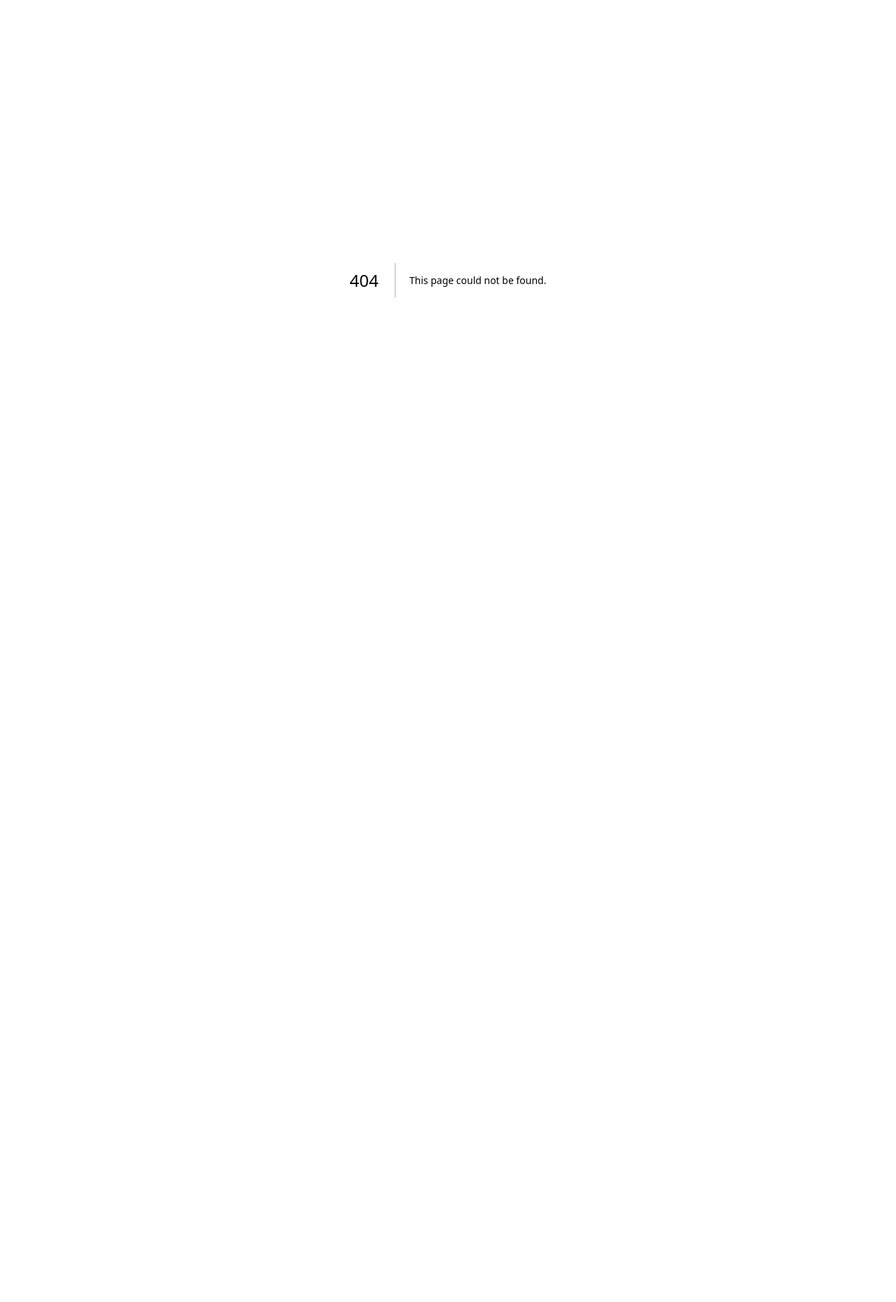
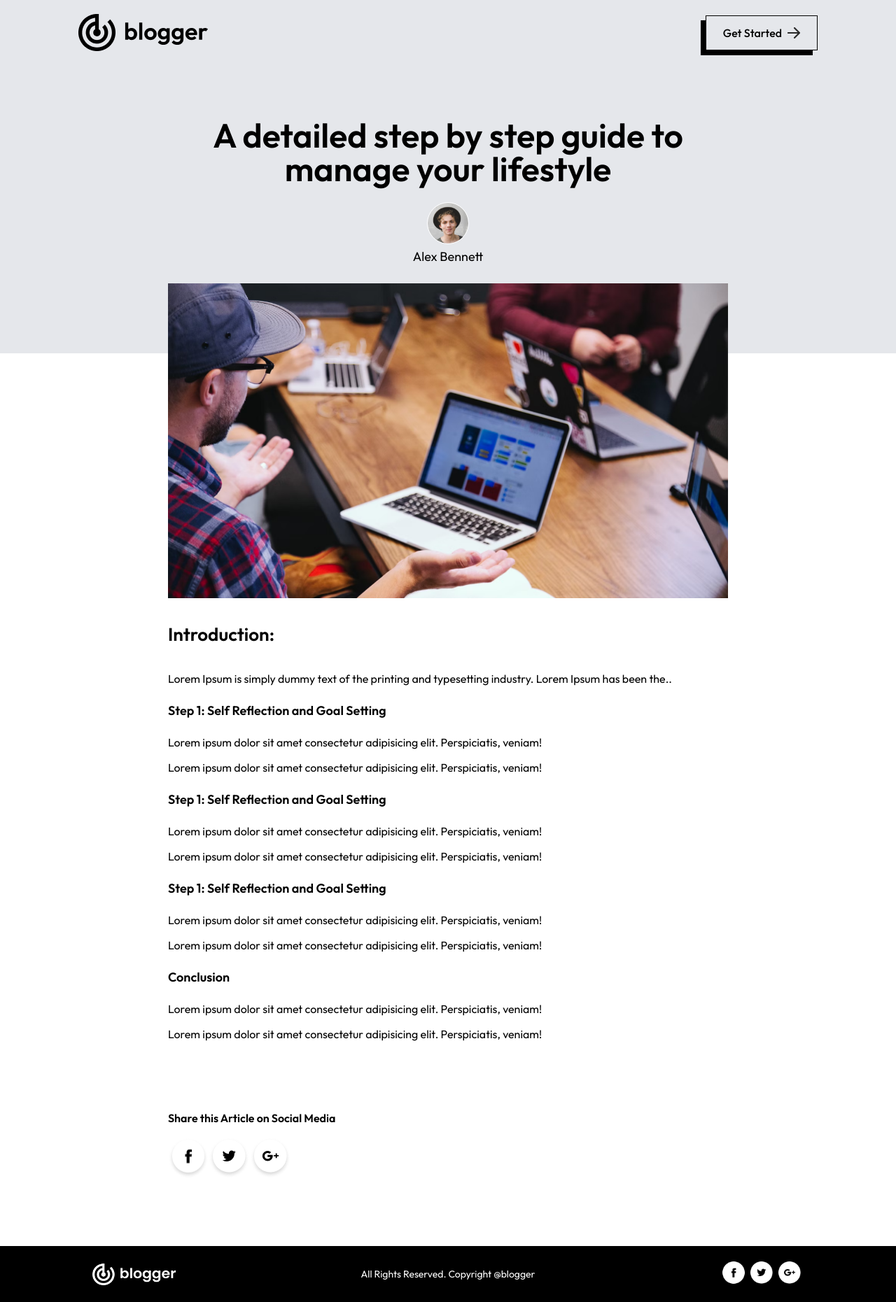
Before and after one commit to akashkennedy/next-blog, a Next.js app: page /blogs/1 in a window 1280 px wide. Before the commit this address had no page. Shown: the whole page at 70% size. Before the commit the page ends 800 px from the top, so only its background shows below. Built offline with nearby package versions, Linux system fonts and the light colour scheme.

Commit message:
Create Front End of the Application

```diff
--- /dev/null
+++ b/app/blogs/[id]/page.jsx
@@ -0,0 +1,124 @@
+"use client";
+
+import { assets, blog_data } from "@/Public/assets";
+import { useEffect, useState } from "react";
+import Image from "next/image";
+import Footer from "@/components/Footer";
+import Link from "next/link";
+
+const page = ({ params }) => {
+  const [data, setData] = useState(null);
+
+  const fetchBlogData = () => {
+    // Looping throught  the blog data
+    for (let i = 0; i < blog_data.length; i++) {
+      // If the Params from dynamic routing matches the index of blog data then...
+      if (Number(params.id) === blog_data[i].id) {
+        // Store the data in Data in the data state
+        setData(blog_data[i]);
+        console.log(blog_data[i]);
+        break;
+      }
+    }
+  };
+
+  useEffect(() => {
+    fetchBlogData();
+  }, []);
+  return data ? (
+    <>
+      <div className="bg-gray-200 py-5 md:px-12 lg:px-28">
+        <div className="flex justify-between items-center">
+          <Link href="/">
+            <Image
+              src={assets.logo}
+              width={180}
+              alt=""
+              className="w-[130px]   sm:w-auto"
+            />
+          </Link>
+          <button className="flex items-center gap-2 font-medium py-1 px-3 sm:py-3 sm:px-6 border border-black shadow-[-7px_7px_0px_#000000]">
+            Get Started <Image src={assets.arrow} alt="" />
+          </button>
+        </div>
+        <div className="text-center my-24">
+          <h1 className="text-2xl sm:text-5xl font-semibold max-w-[700px] mx-auto">
+            {data.title}
+          </h1>
+          <Image
+            src={data.author_img}
+            width={60}
+            height={60}
+            alt=""
+            className="mx-auto mt-6 border border-white rounded-full"
+          />
+          <p className="mt-1 pb-2 text-lg max-w-[740px] mx-auto">
+            {data.author}
+          </p>
+        </div>
+      </div>
+      <div className="mx-5 max-w-[800px] md:mx-auto mt-[-100px] mb-10">
+        <Image src={data.image} width={1280} height={720} alt="Image" />
+        <h1 className="my-8 text-[26px] font-semibold">Introduction:</h1>
+        <p>{data.description}</p>
+        <h3 className="my-5 text-[18px] font-semibold">
+          Step 1: Self Reflection and Goal Setting
+        </h3>
+        <p className="my-3">
+          Lorem ipsum dolor sit amet consectetur adipisicing elit. Perspiciatis,
+          veniam!
+        </p>
+        <p className="my-3">
+          Lorem ipsum dolor sit amet consectetur adipisicing elit. Perspiciatis,
+          veniam!
+        </p>
+        <h3 className="my-5 text-[18px] font-semibold">
+          Step 1: Self Reflection and Goal Setting
+        </h3>
+        <p className="my-3">
+          Lorem ipsum dolor sit amet consectetur adipisicing elit. Perspiciatis,
+          veniam!
+        </p>
+        <p className="my-3">
+          Lorem ipsum dolor sit amet consectetur adipisicing elit. Perspiciatis,
+          veniam!
+        </p>{" "}
+        <h3 className="my-5 text-[18px] font-semibold">
+          Step 1: Self Reflection and Goal Setting
+        </h3>
+        <p className="my-3">
+          Lorem ipsum dolor sit amet consectetur adipisicing elit. Perspiciatis,
+          veniam!
+        </p>
+        <p className="my-3">
+          Lorem ipsum dolor sit amet consectetur adipisicing elit. Perspiciatis,
+          veniam!
+        </p>
+        <h3 className="my-5 text-[18px] font-semibold">Conclusion</h3>
+        <p className="my-3">
+          Lorem ipsum dolor sit amet consectetur adipisicing elit. Perspiciatis,
+          veniam!
+        </p>
+        <p className="my-3">
+          Lorem ipsum dolor sit amet consectetur adipisicing elit. Perspiciatis,
+          veniam!
+        </p>
+        <div className="my-24">
+          <p className="text-black font-semibold my-4">
+            Share this Article on Social Media
+          </p>
+          <div className="flex">
+            <Image src={assets.facebook_icon} />
+            <Image src={assets.twitter_icon} />
+            <Image src={assets.googleplus_icon} />
+          </div>
+        </div>
+      </div>
+      <Footer />
+    </>
+  ) : (
+    <></>
+  );
+};
+
+export default page;
--- a/components/BlogItem.jsx
+++ b/components/BlogItem.jsx
@@ -1,9 +1,11 @@
-import { blog_data, assets } from "@/Public/assets";
+import { assets } from "@/Public/assets";
 import Image from "next/image";
+import Link from "next/link";
 
-const BlogItem = ({ title, description, category, image }) => {
+const BlogItem = ({ title, description, category, image, id }) => {
   return (
     <div className="max-w-[330px] sm:max-w-[300px] bg-white border border-black hover:shadow-[-7px_7px_0px_#000000]">
+      <Link href={`/blogs/${id}`}>
         <Image
           src={image}
           alt="Blog"
@@ -11,6 +13,7 @@
           height={400}
           className="border-b border-black"
         />
+      </Link>
       <p className="ml-5 mt-5 px-1 inline-block bg-black text-white text-sm">
         {category}
       </p>
@@ -21,9 +24,12 @@
         <p className="mb-3 text-sm tracking-tight text-gray-700">
           {description}
         </p>
-        <div className="inline-flex items-center py-2 font-sembold text-">
+        <Link
+          href={`/blogs/${id}`}
+          className="inline-flex items-center py-2 font-sembold text-"
+        >
           Read More <Image src={assets.arrow} width={12} className="ml-2" />
-        </div>
+        </Link>
       </div>
     </div>
   );
--- a/components/BlogList.jsx
+++ b/components/BlogList.jsx
@@ -59,6 +59,7 @@
                 description={item.description}
                 title={item.title}
                 key={index}
+                id={item.id}
               />
             );
           })}
```
Lines whose indentation alone changed are shown as unchanged.
